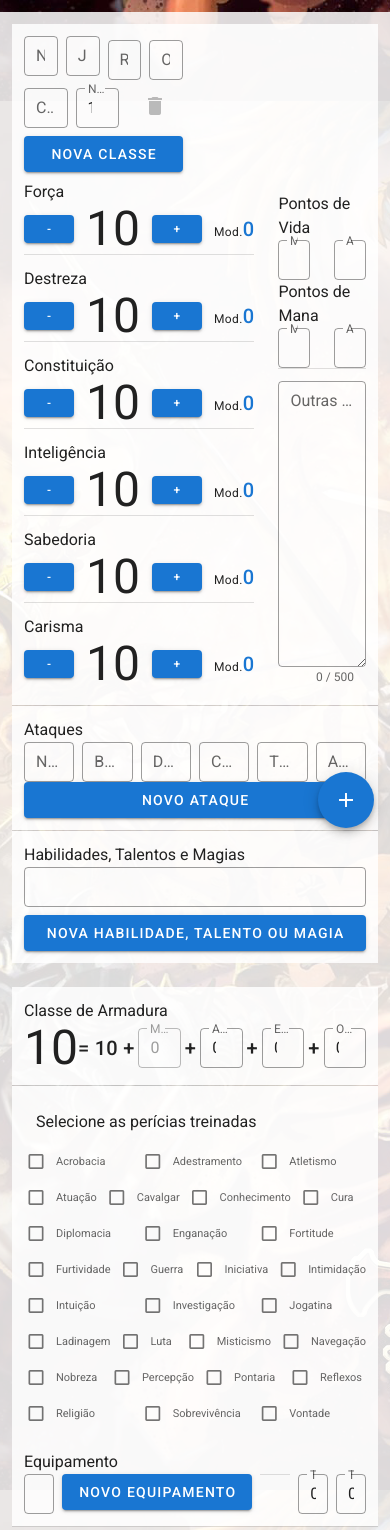
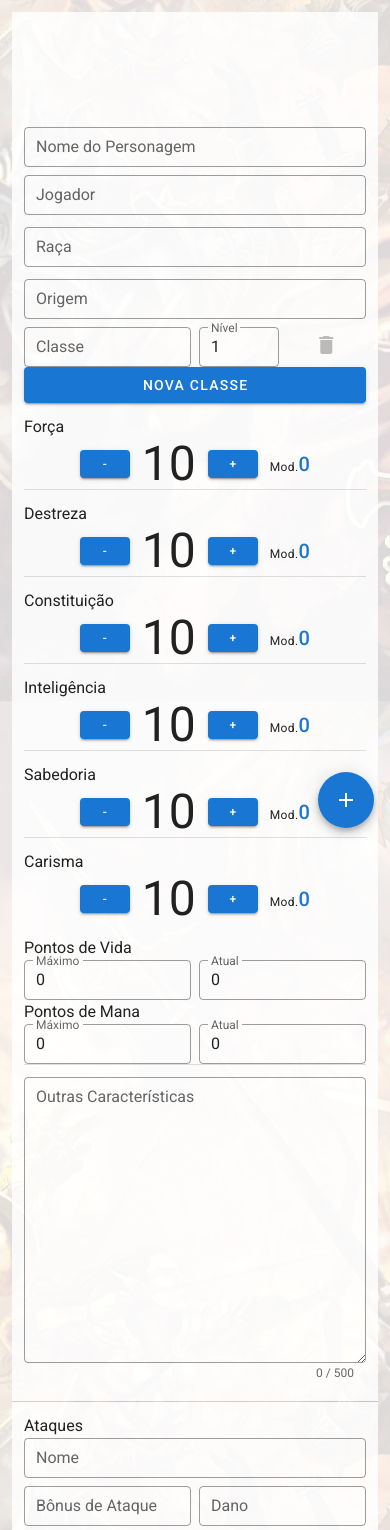
Before and after one commit to garug/t20-character-sheet, a Vue app: page / in a window 390 px wide. Shown: the top 1530 px of the page. Built offline with nearby package versions, Linux system fonts and the light colour scheme.

Commit message:
Disponibilidade de versão mobile

```diff
--- a/src/App.vue
+++ b/src/App.vue
@@ -1,13 +1,13 @@
 <template>
   <v-app>
-    <v-content class="my-3" stlye="position: relative">
+    <v-content class="my-0 my-lg-3" stlye="position: relative">
       <v-container style="position: relative">
         <v-form>
           <v-container>
-            <v-row class="d-flex align-end">
-              <v-col md="7">
+            <v-row class="d-flex flex-wrap align-end">
+              <v-col cols="12" md="7">
                 <v-row dense>
-                  <v-col md="6">
+                  <v-col cols="12" md="6">
                     <v-text-field
                       id="characterName"
                       v-model="form.character.name"
@@ -17,7 +17,7 @@
                       :outlined="outlined"
                     />
                   </v-col>
-                  <v-col md="6">
+                  <v-col cols="12" md="6">
                     <v-text-field
                       id="playerName"
                       v-model="form.player"
@@ -27,7 +27,7 @@
                       :outlined="outlined"
                     />
                   </v-col>
-                  <v-col md="3">
+                  <v-col cols="12" md="3">
                     <v-text-field
                       id="characterRace"
                       v-model="form.character.race"
@@ -38,7 +38,7 @@
                       class="mt-1"
                     />
                   </v-col>
-                  <v-col md="3">
+                  <v-col cols="12" md="3">
                     <v-text-field
                       id="characterOrigin"
                       v-model="form.character.origin"
@@ -49,10 +49,13 @@
                       class="mt-1"
                     />
                   </v-col>
-                  <v-col md="6">
-                    <v-row dense>
-                      <template v-for="(element, index) in form.character.class">
-                        <v-col md="6" :key="'class_' + index">
+                  <v-col cols="12" md="6">
+                    <v-row
+                      dense
+                      v-for="(element, index) in form.character.class"
+                      :key="'class_container_' + index"
+                    >
+                      <v-col cols="6" :key="'class_' + index">
                         <v-text-field
                           :id="'characterClass_' + element.name"
                           v-model="element.name"
@@ -62,7 +65,7 @@
                           :outlined="outlined"
                         />
                       </v-col>
-                        <v-col md="4" :key="'class_level_' + index">
+                      <v-col cols="3" :key="'class_level_' + index">
                         <v-text-field
                           type="number"
                           :id="'characterLevel_' + element.name"
@@ -73,7 +76,7 @@
                           :outlined="outlined"
                         />
                       </v-col>
-                        <v-col md="2" :key="'remove_' + index">
+                      <v-col cols="3" :key="'remove_' + index">
                         <v-btn
                           @click="removeClass(element)"
                           text
@@ -84,15 +87,12 @@
                           <v-icon>mdi-delete</v-icon>
                         </v-btn>
                       </v-col>
-                      </template>
-                      <v-col class="pb-0" md="12">
+                    </v-row>
                     <v-btn @click="newClass" block color="primary">Nova Classe</v-btn>
                   </v-col>
                 </v-row>
               </v-col>
-                </v-row>
-              </v-col>
-              <v-col>
+              <v-col class="order-first order-lg-last order-xl-last">
                 <v-img src="./imgs/logo.png" aspect-ratio="4.355704697986577" />
               </v-col>
             </v-row>
@@ -101,9 +101,9 @@
             <v-col md="7">
               <v-container>
                 <v-row>
-                  <v-col id="characterAtbs">
+                  <v-col cols="12" md="6" id="characterAtbs">
                     <v-row v-for="(atb, index) in atbs" :key="index">
-                      <v-col class="py-0" lg="12">
+                      <v-col class="py-0" cols="12">
                         <label class="ma-0">{{atb.name}}</label>
                       </v-col>
                       <v-col class="d-flex py-0 justify-center align-center" lg="12">
@@ -115,14 +115,14 @@
                           <span class="primary--text">{{modifiers[atb.short]}}</span>
                         </p>
                       </v-col>
-                      <v-col v-if="index != atbs.length - 1" sm="12 pb-3 pt-0">
+                      <v-col v-if="index != atbs.length - 1" cols="12 pb-3 pt-0">
                         <v-divider />
                       </v-col>
                     </v-row>
                   </v-col>
-                  <v-col>
+                  <v-col cols="12" md="6" id="specs">
                     <label>Pontos de Vida</label>
-                    <v-row>
+                    <v-row dense>
                       <v-col class="col form-group">
                         <v-text-field
                           id="hpMax"
@@ -147,7 +147,7 @@
                       </v-col>
                     </v-row>
                     <label>Pontos de Mana</label>
-                    <v-row>
+                    <v-row dense>
                       <v-col class="col form-group">
                         <v-text-field
                           id="mpMax"
@@ -193,11 +193,10 @@
                 <v-row
                   v-for="(move, index) in form.character.moves"
                   :key="'col_move_' + index"
+                  :id="'characterMove_' + index"
                   dense
-                  :id="'characterMove_' + index"
-                  class="form-row align-items-center"
                 >
-                  <v-col>
+                  <v-col cols="12" md="auto">
                     <v-text-field
                       id="atackName"
                       label="Nome"
@@ -207,7 +206,7 @@
                       :outlined="outlined"
                     />
                   </v-col>
-                  <v-col class="col text-center">
+                  <v-col cols="6" md="auto">
                     <v-text-field
                       id="atackBonus"
                       label="Bônus de Ataque"
@@ -217,7 +216,7 @@
                       :outlined="outlined"
                     />
                   </v-col>
-                  <v-col class="col text-center">
+                  <v-col cols="6" md="auto">
                     <v-text-field
                       id="damage"
                       label="Dano"
@@ -227,7 +226,7 @@
                       :outlined="outlined"
                     />
                   </v-col>
-                  <v-col class="col text-center">
+                  <v-col cols="6" md="auto">
                     <v-text-field
                       id="critical"
                       label="Crítico"
@@ -237,7 +236,7 @@
                       :outlined="outlined"
                     />
                   </v-col>
-                  <v-col class="col text-center">
+                  <v-col cols="6" md="auto">
                     <v-text-field
                       id="type"
                       label="Tipo"
@@ -247,7 +246,7 @@
                       :outlined="outlined"
                     />
                   </v-col>
-                  <v-col class="col text-center">
+                  <v-col cols="6" md="auto">
                     <v-text-field
                       id="range"
                       label="Alcance"
@@ -257,6 +256,7 @@
                       :outlined="outlined"
                     />
                   </v-col>
+                  <v-col cols="12"></v-col>
                 </v-row>
                 <v-btn
                   :disabled="form.character.moves.length === 4"
@@ -269,7 +269,7 @@
               <v-container id="habilities-spells">
                 <label for>Habilidades, Talentos e Magias</label>
                 <v-row dense>
-                  <v-col lg="6" :key="index" v-for="(e, index) in form.character.talents">
+                  <v-col cols="12" md="6" :key="index" v-for="(e, index) in form.character.talents">
                     <v-text-field
                       :id="'talent_' + index"
                       v-model="e.name"
@@ -292,9 +292,14 @@
             <v-col md="5">
               <v-container id="armorClass">
                 <label>Classe de Armadura</label>
-                <div class="d-flex align-center">
-                  <p class="display-2 ma-0">{{totalArmorClass}}</p>
+                <v-row align="center" dense>
+                  <v-col md=2 class="flex-grow-0">
+                    <p class="text-right display-2 ma-0">{{totalArmorClass}}</p>
+                  </v-col>
+                  <v-col md=2 class="flex-grow-0">
                     <p class="title ma-0 text-no-wrap">= 10 +</p>
+                  </v-col>
+                  <v-col cols="11" md="7">
                     <v-text-field
                       id="ac_mod"
                       disabled
@@ -305,7 +310,11 @@
                       :outlined="outlined"
                       class="mx-1"
                     />
-                  <p class="title ma-0">+</p>
+                  </v-col>
+                  <v-col md=1 class="flex-grow-0">
+                    <p class="title text-center ma-0">+</p>
+                  </v-col>
+                  <v-col cols="11" md=5>
                     <v-text-field
                       id="ac_armor"
                       label="Armadura"
@@ -316,7 +325,11 @@
                       :outlined="outlined"
                       class="mx-1"
                     />
-                  <p class="title ma-0">+</p>
+                  </v-col>
+                  <v-col md=1 class="flex-grow-0">
+                    <p class="title text-center ma-0">+</p>
+                  </v-col>
+                  <v-col cols="11" md=5>
                     <v-text-field
                       id="ac_shield"
                       label="Escudo"
@@ -327,7 +340,11 @@
                       :outlined="outlined"
                       class="mx-1"
                     />
-                  <p class="title ma-0">+</p>
+                  </v-col>
+                  <v-col md=1 class="flex-grow-0">
+                    <p class="title text-center ma-0">+</p>
+                  </v-col>
+                  <v-col cols="11" md=11>
                     <v-text-field
                       id="ac_others"
                       label="Outros"
@@ -338,7 +355,8 @@
                       :outlined="outlined"
                       class="ml-1"
                     />
-                </div>
+                  </v-col>
+                </v-row>
               </v-container>
               <v-divider />
               <v-container id="skills">
@@ -350,7 +368,7 @@
                 </v-col>
                 <v-row dense>
                   <template v-for="(e, index) in pericias">
-                    <v-col v-if="e.name !== 'oficio'" :key="index" md="3">
+                    <v-col cols="4" md="3" v-if="e.name !== 'oficio'" :key="index">
                       <v-checkbox
                         class="ma-0"
                         hide-details="auto"
@@ -371,7 +389,7 @@
                 <v-row dense>
                   <v-col
                     v-for="(e, index) in form.character.equips"
-                    md="12"
+                    cols="12"
                     :key="'equip_' + index"
                   >
                     <v-text-field
@@ -383,10 +401,10 @@
                       :outlined="outlined"
                     />
                   </v-col>
-                  <v-col lg="12">
+                  <v-col cols="12">
                     <v-btn @click="newEquip" block color="primary">Novo Equipamento</v-btn>
                   </v-col>
-                  <v-col sm="12">
+                  <v-col cols="12">
                     <v-divider />
                   </v-col>
                   <v-col>
@@ -435,7 +453,7 @@
         </v-btn>
         <v-btn fab dark small color="red">
           <v-icon>mdi-file-download</v-icon>
-        </v-btn> -->
+        </v-btn>-->
       </v-speed-dial>
     </v-content>
   </v-app>
@@ -702,9 +720,9 @@ export default {
       atb.value++;
     },
     decrement(atb) {
-      if (atb.value > 8) {
       atb.value--;
-      }
+      // if (atb.value > 8) {
+      // }
     }
   },
   computed: {
```
Also changed, not shown: 1 other file (tests, documents, lock files or other folders). Lines whose indentation alone changed are shown as unchanged.
